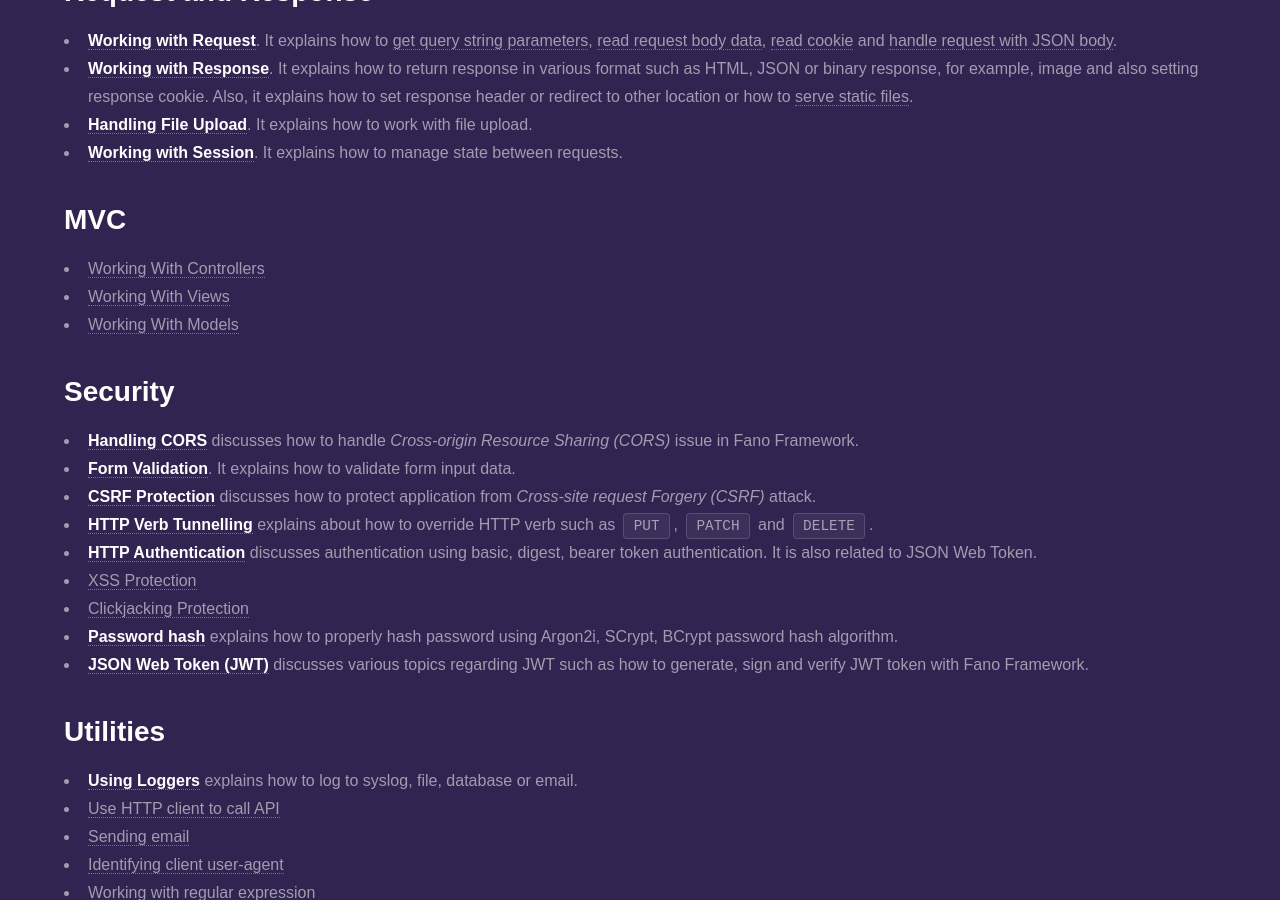
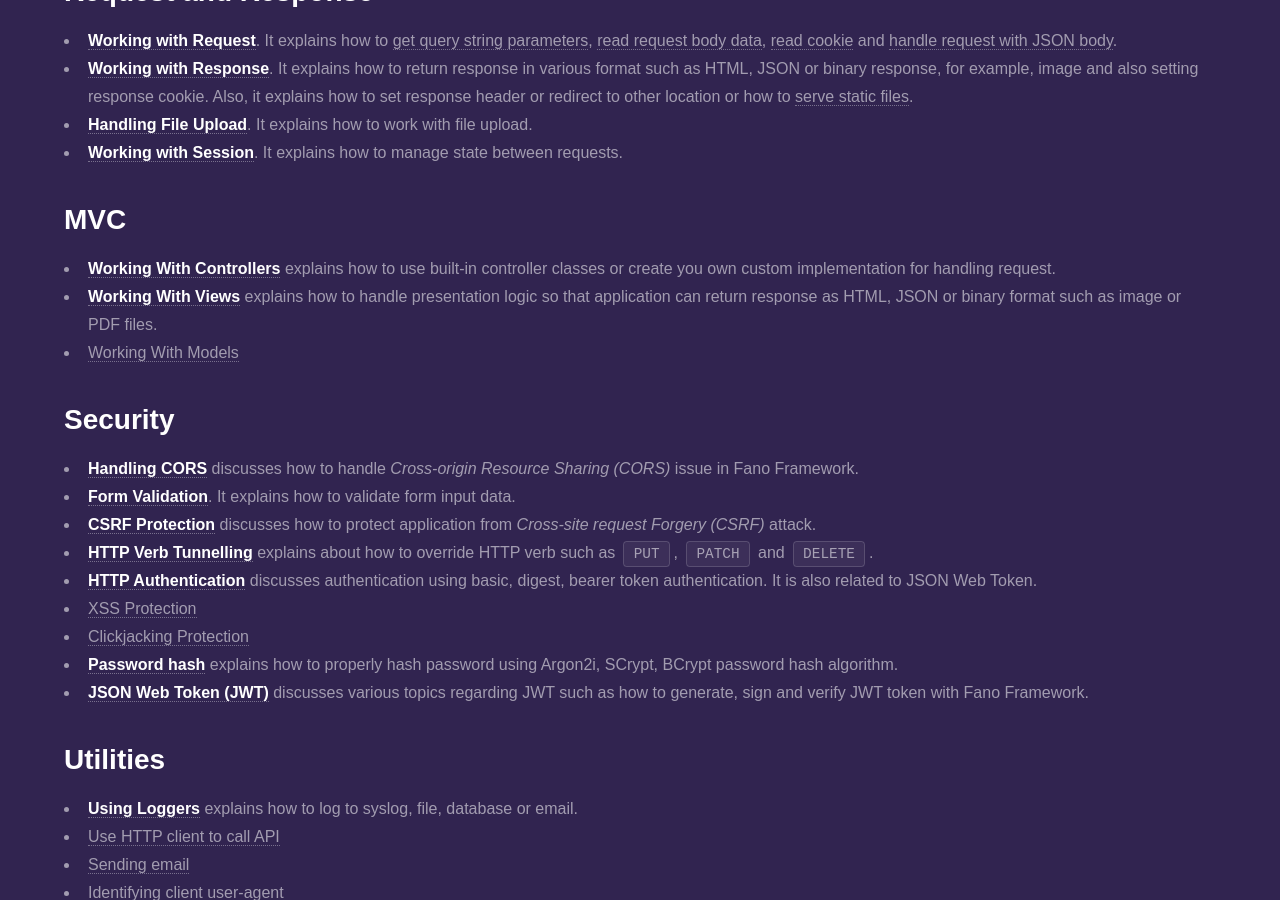
Before and after one commit to fanoframework/fanoframework.github.io, a Jekyll site: the page built from documentation/index.md, in a window 1280 px wide and 900 px high, scrolled down 696 px. Built offline with Jekyll 4.4.1, drawn with Linux system fonts in a browser that asks for light colours; our own code applies the rules of GitHub Pages for plain Markdown files.

Commit message:
improve controller documentation

```diff
--- a/documentation/index.md
+++ b/documentation/index.md
@@ -30,8 +30,8 @@ description: Documentation and developer's resources for Fano Framework, web app
 
 ## MVC
 
-- [Working With Controllers](/working-with-controllers)
-- [Working With Views](/working-with-views)
+- **[Working With Controllers](/working-with-controllers)** explains how to use built-in controller classes or create you own custom implementation for handling request.
+- **[Working With Views](/working-with-views)** explains how to handle presentation logic so that application can return response as HTML, JSON or binary format such as image or PDF files.
 - [Working With Models](/working-with-models)
 
 ## Security
```
Also changed, not shown: working-with-controllers/index.md (+6 -4 lines).
